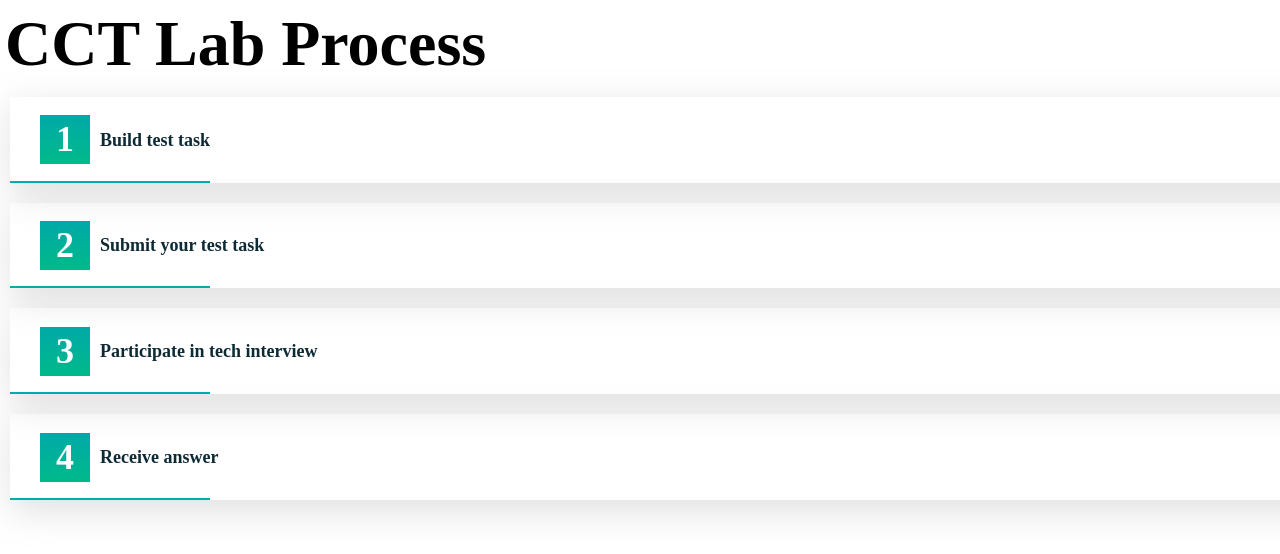
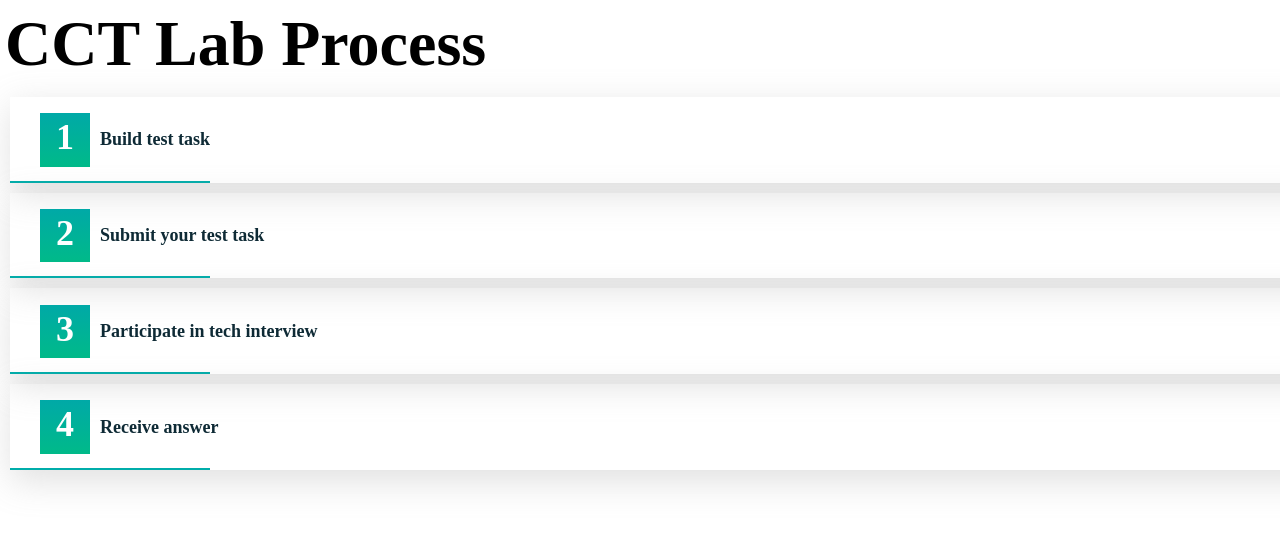
Before and after one commit to Audrius33/caseTech_task, a React (Create React App) app: page / in a window 1280 px wide. Shown: the top 554 px of the page. Built offline with nearby package versions, Linux system fonts and the light colour scheme.

Commit message:
fixed styling, persisting error after map with key prop

```diff
--- a/src/components/Accordion.styled.js
+++ b/src/components/Accordion.styled.js
@@ -8,10 +8,6 @@ export const AccordionSection = styled.div`
 `;
 
 export const Container = styled.div`
-	width: 1400px;
-	display: flex;
-	flex-direction: column;
-
 	h1 {
 		font-family: Manrope;
 		font-style: normal;
@@ -24,11 +20,10 @@ export const Container = styled.div`
 
 export const Title = styled.div`
 	display: flex;
-	justify-contenct: space-between;
 	align-items: center;
 	text-align: center;
 	cursor: pointer;
-    width 1360px;
+	width: 1360px;
 	height: 85.72px;
 	margin: 10px;
 	position: relative;
@@ -38,7 +33,7 @@ export const Title = styled.div`
 		position: absolute;
 		width: 200px;
 		text-decoration: underline;
-        border-bottom: 2px solid #00ADAA;
+		border-bottom: 2px solid #00adaa;
 		bottom: 0%;
 	}
 
@@ -46,22 +41,23 @@ export const Title = styled.div`
 		font-family: Manrope;
 		font-style: normal;
 		font-weight: bold;
-        color: #0E2A35;
-        line-height: 24.59px;
+		color: #0e2a35;
+		line-height: 25px;
 		font-size: 18px;
-        margin: 0 0 0 10px
+		margin: 0 0 0 10px;
 	}
 
 	p {
 		font-family: Manrope;
 		font-style: normal;
-       font-weight: bold;
-       line-height: 49px;
+		font-weight: 700;
 		font-size: 36px;
+		height: 53.58px;
 		width: 50px;
+		line-height: 49.18px;
 		margin: 0 0 0 30px;
-       background: linear-gradient(180deg, #00A9A7 0%, #00BA89 100%);
-       color: #FFFFFF
+		background: linear-gradient(180deg, #00a9a7 0%, #00ba89 100%);
+		color: #ffffff;
 	}
 `;
 
```
Lines whose indentation alone changed are shown as unchanged.
